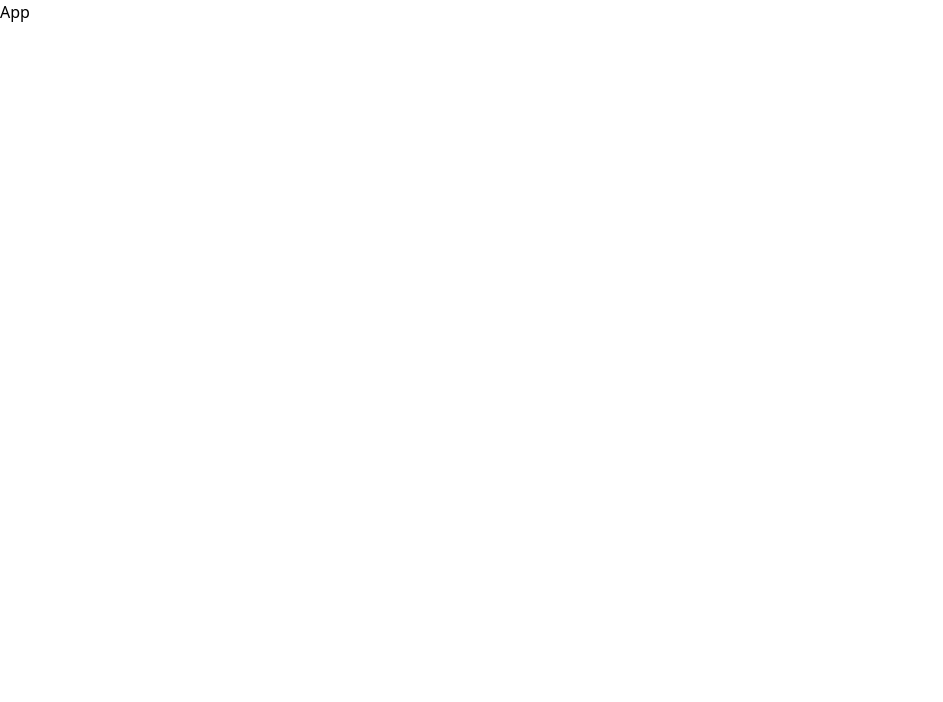
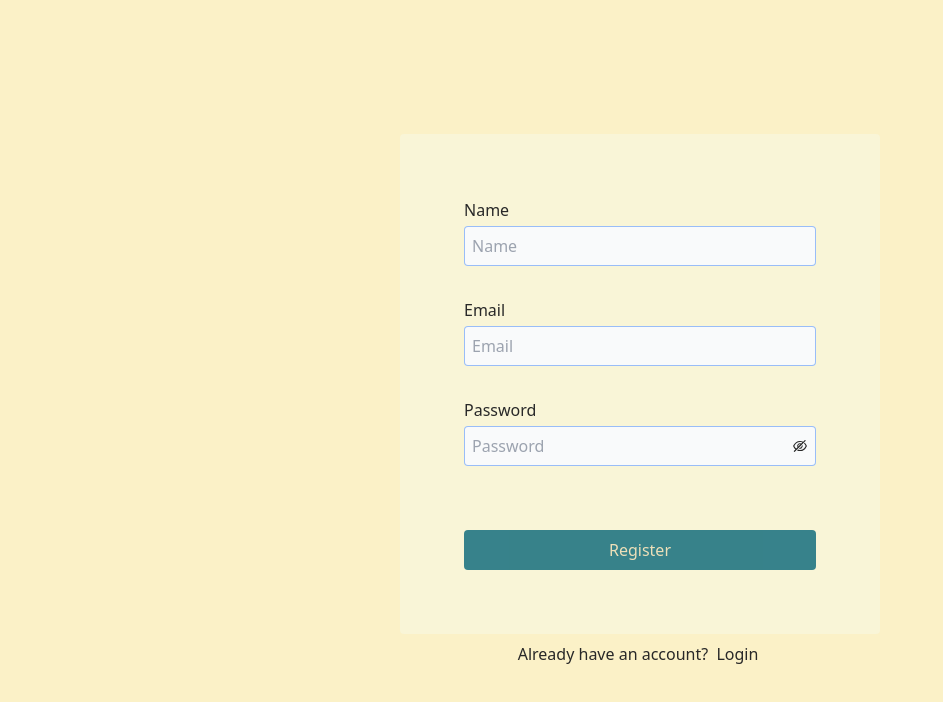
Before and after one commit to nerdy-guy/bookworm-client, a React (Vite) app: page /register in a window 1280 px wide. Shown: the top 702 px of the page, without its empty margins (0-943 px from the left). Built offline with nearby package versions, Linux system fonts and the light colour scheme.

Commit message:
feat: add registration and login pages

```diff
--- a/src/App.jsx
+++ b/src/App.jsx
@@ -1,5 +1,24 @@
+import { RouterProvider, createBrowserRouter } from "react-router-dom";
+import Register from "./pages/Register";
+import Login from "./pages/Login";
+
 const App = () => {
-  return <div>App</div>;
+  const router = createBrowserRouter([
+    {
+      path: "/register",
+      element: <Register />,
+    },
+    {
+      path: "/login",
+      element: <Login />,
+    },
+  ]);
+
+  return (
+    <div>
+      <RouterProvider router={router} />
+    </div>
+  );
 };
 
 export default App;
--- /dev/null
+++ b/src/hooks/useToggle.jsx
@@ -0,0 +1,11 @@
+import { useCallback, useState } from "react";
+
+const useToggle = (initialValue = false) => {
+  const [value, setValue] = useState(initialValue);
+  const toggle = useCallback(() => {
+    setValue((prevState) => !prevState);
+  }, []);
+  return [value, toggle];
+};
+
+export default useToggle;
--- /dev/null
+++ b/src/pages/Login.jsx
@@ -0,0 +1,89 @@
+import { useForm } from "react-hook-form";
+import { zodResolver } from "@hookform/resolvers/zod";
+import { z } from "zod";
+import { Link } from "react-router-dom";
+import { AiOutlineEye, AiOutlineEyeInvisible } from "react-icons/ai";
+import useToggle from "../hooks/useToggle";
+
+const schema = z.object({
+  email: z.string().email(),
+  password: z
+    .string()
+    .min(6, { message: "Password must be between 6 and 255 characters" })
+    .max(255, { message: "Password must be between 6 and 255 characters" }),
+});
+
+const Login = () => {
+  const [isVisible, toggleVisibility] = useToggle();
+
+  const {
+    handleSubmit,
+    register,
+    formState: { errors },
+  } = useForm({ resolver: zodResolver(schema) });
+
+  const handleLogin = (data) => {
+    console.log(data);
+  };
+
+  return (
+    <main className="flex min-h-screen w-full flex-col items-center justify-center bg-[#fbf1c7] text-[#282828] dark:bg-[#282828] dark:text-[#ebdbb2]">
+      <div className="flex w-full flex-col items-center">
+        <form
+          onSubmit={handleSubmit(handleLogin)}
+          className="mx-auto flex w-[90%] flex-col gap-4 rounded bg-[#f9f5d7] p-8 dark:bg-[#1d2021] md:w-[30rem] md:p-16"
+        >
+          <div className="flex flex-col gap-1">
+            <label htmlFor="email">Email</label>
+            <input
+              type="email"
+              id="email"
+              placeholder="Email"
+              {...register("email")}
+              className="rounded border-none bg-gray-50 p-2 text-gray-900 ring-1 ring-inset placeholder:text-gray-400 focus:outline-none  focus:outline-transparent focus:ring-2 focus:ring-inset focus:ring-[#458588] dark:bg-gray-700 dark:text-white dark:placeholder-gray-400"
+            />
+          </div>
+          <p className="text-[#cc241d]">{errors.email?.message}</p>
+
+          <div className="relative flex flex-col gap-1">
+            <label htmlFor="password">Password</label>
+            <input
+              type={isVisible ? "text" : "password"}
+              id="password"
+              placeholder="Password"
+              {...register("password")}
+              className="rounded border-none bg-gray-50 p-2 text-gray-900 ring-1 ring-inset placeholder:text-gray-400 focus:outline-none  focus:outline-transparent focus:ring-2 focus:ring-inset focus:ring-[#458588] dark:bg-gray-700 dark:text-white dark:placeholder-gray-400"
+            />
+            <button
+              className="absolute bottom-3 right-2 hover:cursor-pointer"
+              onClick={toggleVisibility}
+              type="button"
+            >
+              {isVisible ? <AiOutlineEye /> : <AiOutlineEyeInvisible />}
+            </button>
+          </div>
+          <p className="text-[#cc241d]">{errors.password?.message}</p>
+
+          <button
+            type="submit"
+            className="mt-8 rounded border-none bg-[#076678] py-2 text-[#ebdbb2] opacity-80  ring-inset duration-700 hover:opacity-100 focus:outline-none focus:outline-transparent focus:ring-2 focus:ring-inset focus:ring-[#83a598] dark:bg-[#458588] dark:text-[#ebdbb2]"
+          >
+            Login
+          </button>
+        </form>
+
+        <p className="mt-2">
+          Don&apos;t have an account?{" "}
+          <Link
+            to="/register"
+            className="rounded p-1 outline-none hover:text-[#458588] hover:underline focus:border-transparent focus:outline-transparent focus:ring-2 focus:ring-inset focus:ring-[#458588] dark:hover:text-[#83a598]"
+          >
+            Register
+          </Link>
+        </p>
+      </div>
+    </main>
+  );
+};
+
+export default Login;
--- /dev/null
+++ b/src/pages/Register.jsx
@@ -0,0 +1,105 @@
+import { useForm } from "react-hook-form";
+import { zodResolver } from "@hookform/resolvers/zod";
+import { z } from "zod";
+import { Link } from "react-router-dom";
+import { AiOutlineEye, AiOutlineEyeInvisible } from "react-icons/ai";
+import useToggle from "../hooks/useToggle";
+
+const schema = z.object({
+  name: z
+    .string()
+    .min(2, { message: "Name must be between 2 and 128 characters" })
+    .max(128, { message: "Name must be between 2 and 128 characters" }),
+  email: z.string().email(),
+  password: z
+    .string()
+    .min(6, { message: "Password must be between 6 and 255 characters" })
+    .max(255, { message: "Password must be between 6 and 255 characters" }),
+});
+
+const Register = () => {
+  const [isVisible, toggleVisibility] = useToggle();
+
+  const {
+    handleSubmit,
+    register,
+    formState: { errors },
+  } = useForm({ resolver: zodResolver(schema) });
+
+  const handleSignup = (data) => {
+    console.log(data);
+  };
+
+  return (
+    <main className="flex min-h-screen w-full flex-col items-center justify-center bg-[#fbf1c7] text-[#282828] dark:bg-[#282828] dark:text-[#ebdbb2]">
+      <div className="flex w-full flex-col items-center">
+        <form
+          onSubmit={handleSubmit(handleSignup)}
+          className="mx-auto flex w-[90%] flex-col gap-4 rounded bg-[#f9f5d7] p-8 dark:bg-[#1d2021] md:w-[30rem] md:p-16"
+        >
+          <div className="flex flex-col gap-1">
+            <label htmlFor="name">Name</label>
+            <input
+              type="text"
+              id="name"
+              placeholder="Name"
+              {...register("name")}
+              className="rounded border-none bg-gray-50 p-2 text-gray-900 ring-1 ring-inset placeholder:text-gray-400 focus:outline-none  focus:outline-transparent focus:ring-2 focus:ring-inset focus:ring-[#458588] dark:bg-gray-700 dark:text-white dark:placeholder-gray-400"
+            />
+          </div>
+          <p className="text-[#cc241d]">{errors.name?.message}</p>
+
+          <div className="flex flex-col gap-1">
+            <label htmlFor="email">Email</label>
+            <input
+              type="email"
+              id="email"
+              placeholder="Email"
+              {...register("email")}
+              className="rounded border-none bg-gray-50 p-2 text-gray-900 ring-1 ring-inset placeholder:text-gray-400 focus:outline-none  focus:outline-transparent focus:ring-2 focus:ring-inset focus:ring-[#458588] dark:bg-gray-700 dark:text-white dark:placeholder-gray-400"
+            />
+          </div>
+          <p className="text-[#cc241d]">{errors.email?.message}</p>
+
+          <div className="relative flex flex-col gap-1">
+            <label htmlFor="password">Password</label>
+            <input
+              type={isVisible ? "text" : "password"}
+              id="password"
+              placeholder="Password"
+              {...register("password")}
+              className="rounded border-none bg-gray-50 p-2 text-gray-900 ring-1 ring-inset placeholder:text-gray-400 focus:outline-none  focus:outline-transparent focus:ring-2 focus:ring-inset focus:ring-[#458588] dark:bg-gray-700 dark:text-white dark:placeholder-gray-400"
+            />
+            <button
+              className="absolute bottom-3 right-2 hover:cursor-pointer"
+              onClick={toggleVisibility}
+              type="button"
+            >
+              {isVisible ? <AiOutlineEye /> : <AiOutlineEyeInvisible />}
+            </button>
+          </div>
+          <p className="text-[#cc241d]">{errors.password?.message}</p>
+
+          <button
+            type="submit"
+            className="mt-8 rounded border-none bg-[#076678] py-2 text-[#ebdbb2] opacity-80  ring-inset duration-700 hover:opacity-100 focus:outline-none focus:outline-transparent focus:ring-2 focus:ring-inset focus:ring-[#83a598] dark:bg-[#458588] dark:text-[#ebdbb2]"
+          >
+            Register
+          </button>
+        </form>
+
+        <p className="mt-2">
+          Already have an account?{" "}
+          <Link
+            to="/login"
+            className="rounded p-1 outline-none hover:text-[#458588] hover:underline focus:border-transparent focus:outline-transparent focus:ring-2 focus:ring-inset focus:ring-[#458588] dark:hover:text-[#83a598]"
+          >
+            Login
+          </Link>
+        </p>
+      </div>
+    </main>
+  );
+};
+
+export default Register;
```
Also changed, not shown: package.json (+6 -1 lines), 1 other file (tests, documents, lock files or other folders).
